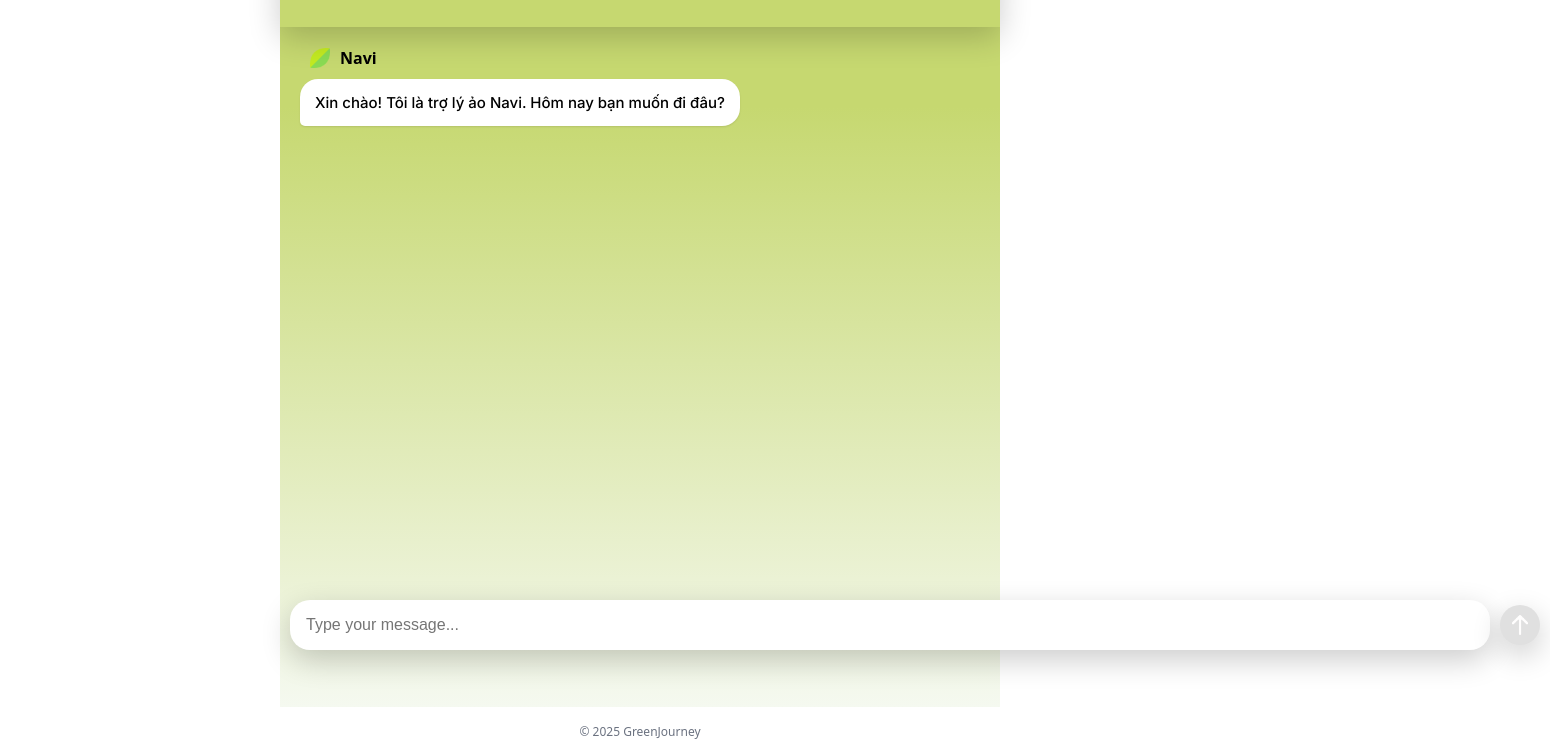
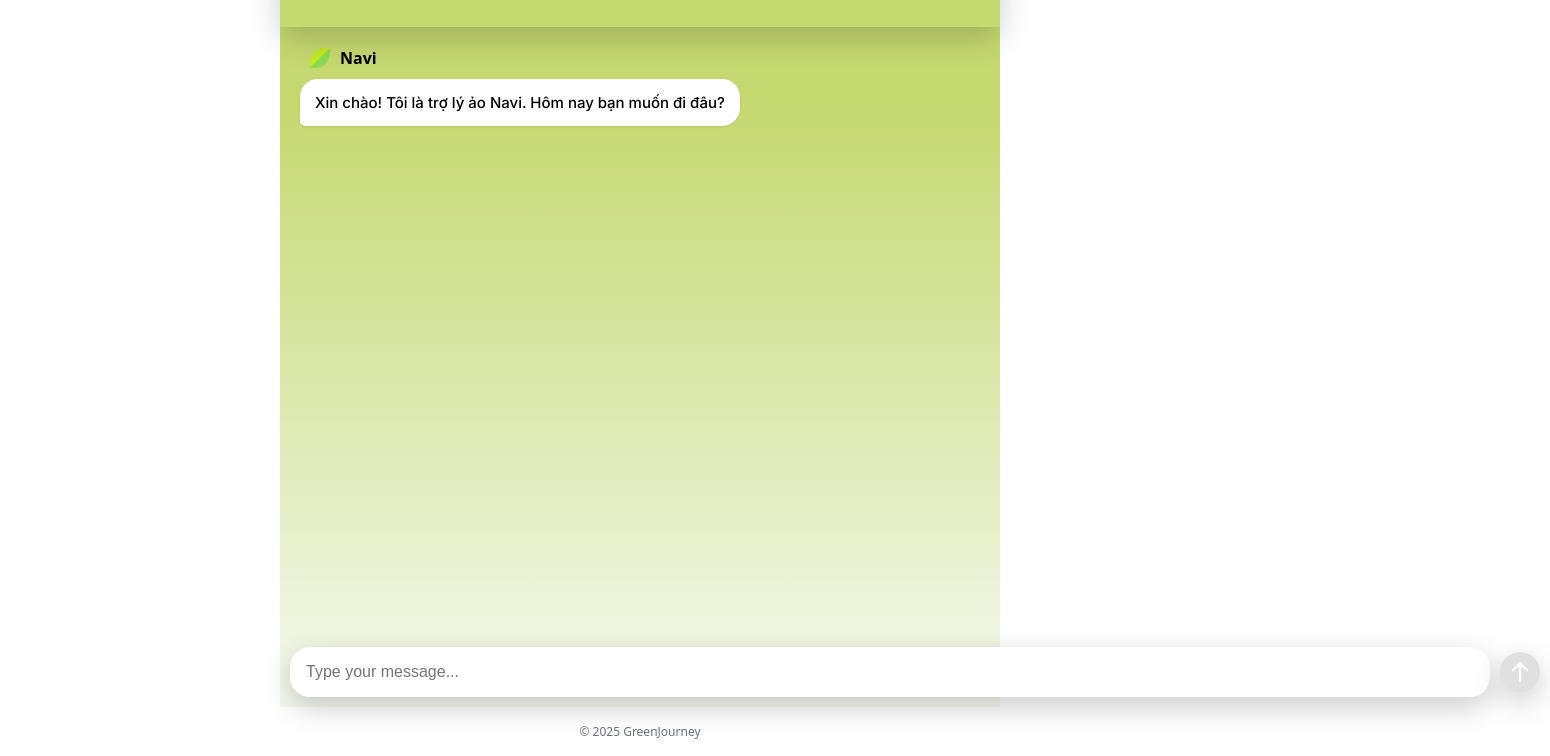
Before and after one commit to Van-Trangg/Project, a React (Vite) app in the folder frontend/: page /chat in a window 1280 px wide. Shown: the part 140-896 px from the top of the page, 1550 px wide, since content can reach past the window. Built offline with nearby package versions, Linux system fonts and the light colour scheme; no server answers.

Commit message:
cải thiện ui

```diff
--- a/frontend/src/api/map.js
+++ b/frontend/src/api/map.js
@@ -25,3 +25,7 @@ export const percentageChecked = (poi_id) => {
 export const sendMessage = (message) => {
   return api.post('/ai/ai/chat', { message: message });
 };
+
+export const resetChat = () => {
+  return api.post('/ai/ai/reset');
+};
--- a/frontend/src/pages/Chat.jsx
+++ b/frontend/src/pages/Chat.jsx
@@ -1,7 +1,7 @@
 import React, { useState, useRef, useEffect } from 'react';
 import { useNavigate } from "react-router-dom";
 import '../styles/Chat.css';
-import { sendMessage } from '../api/map';
+import { sendMessage, resetChat } from '../api/map';
 import { getProfile } from '../api/profile';
 
 export default function Chatbot() {
@@ -21,6 +21,15 @@ export default function Chatbot() {
             messagesContainerRef.current.scrollTop = messagesContainerRef.current.scrollHeight;
         }
     };
+
+    useEffect(() => {
+        document.body.classList.remove('page-transitioning');
+
+        const pageContent = document.querySelector('.chatbot-page');
+        if (pageContent) {
+        pageContent.classList.add('page-enter');
+        }
+    }, []);
 
     useEffect(() => {
         scrollToBottom();
@@ -60,6 +69,7 @@ export default function Chatbot() {
     // The rest of the component remains the same...
     const handleBackToMap = () => {
         document.body.classList.add('page-transitioning');
+        resetChat();
         navigate('/map');
     };
 
@@ -128,7 +138,16 @@ export default function Chatbot() {
                             </div>
                         </div>
                     ))}
-                    {isLoading && <div className="message-content bot-message message-pending">...</div>}
+                    {isLoading &&
+                    <div className="message-wrapper bot-wrapper">
+                        <div className="message-header bot-header">
+                            <>
+                                <img src = 'src/public/ecopoint.png' height = "20px" width = "20px"></img>
+                                <span>Navi</span>
+                            </>
+                        </div>
+                        <div className='message-content bot-message'>...</div>
+                    </div>}
                     <div className = 'chat-bottom-spacer' ref={messagesEndRef} />
                 </div>
                 <div className="chat-input-area">
--- a/frontend/src/pages/Map.jsx
+++ b/frontend/src/pages/Map.jsx
@@ -311,7 +311,7 @@ const loadMapsFallback = () => {
               className = 'chat-bubble'
               onClick={handleChat}
             >
-              <img src = '/src/public/ai.png' className = 'target-icon'></img>
+              <img src = '/src/public/ai.png' className = 'chat-icon'></img>
             </button>
             <button
               className = 'map-center-bubble'
--- a/frontend/src/styles/Chat.css
+++ b/frontend/src/styles/Chat.css
@@ -6,7 +6,10 @@
     flex-direction: column;
     height: 100vh;
     background: linear-gradient(#C6D870 25%, #F5F9F0 100%);
+}
 
+.chatbot-page.page-enter {
+  animation: slideInRight 0.3s ease-out forwards;
 }
 
 .back-button {
@@ -47,7 +50,7 @@
     background: none;
     flex-direction: column;
     flex-grow: 1;
-    overflow-y: auto;
+    overflow: hidden;
 }
 
 .messages-container {
@@ -57,7 +60,7 @@
     display: flex;
     flex-direction: column;
     gap: 20px;
-    overflow-y: auto;
+    padding-bottom: 60px;
 }
 .message-header {
     display: flex;
@@ -115,11 +118,12 @@
 
 .chat-input-area {
     position: fixed;
+    background: transparent;
     bottom: 0;
+    margin-top: 10px;
     display: flex;
     padding: 10px;
     align-items: center;
-    z-index: 1000;
 }
 
 .chat-input {
@@ -135,7 +139,7 @@
 }
 
 .chat-send-button {
-    background-color: #556B2F;
+    background: #556B2F;
     border: none;
     border-radius: 50%;
     width: 40px;
@@ -143,14 +147,14 @@
     display: flex;
     align-items: center;
     justify-content: center;
-    color: white;
     margin-left: 10px;
     cursor: pointer;
     box-shadow: 0 10px 30px rgba(0, 0, 0, 0.2);
+
 }
 
 .chat-send-button:hover {
-    background-color: #7CB342;
+    background-color: #7A9A3C;
     transform: scale(1.05);
 }
 
--- a/frontend/src/styles/Map.css
+++ b/frontend/src/styles/Map.css
@@ -346,7 +346,7 @@
   height: 50px;
   border-radius: 50%;
   border-color: transparent;
-  background-color: #F5F9F0;
+  background: #7CB342;
   box-shadow: 0 4px 12px rgba(0,0,0,0.55);
   align-content: center;
 }
@@ -359,6 +359,12 @@
   background-color: #F5F9F0;
   box-shadow: 0 4px 12px rgba(0,0,0,0.55);
   align-content: center;
+}
+
+.chat-icon {
+  margin-top: 4px;
+  height: 23px;
+  width: 23px;
 }
 
 .target-icon {
```
Also changed, not shown: frontend/src/public/ai.png.
